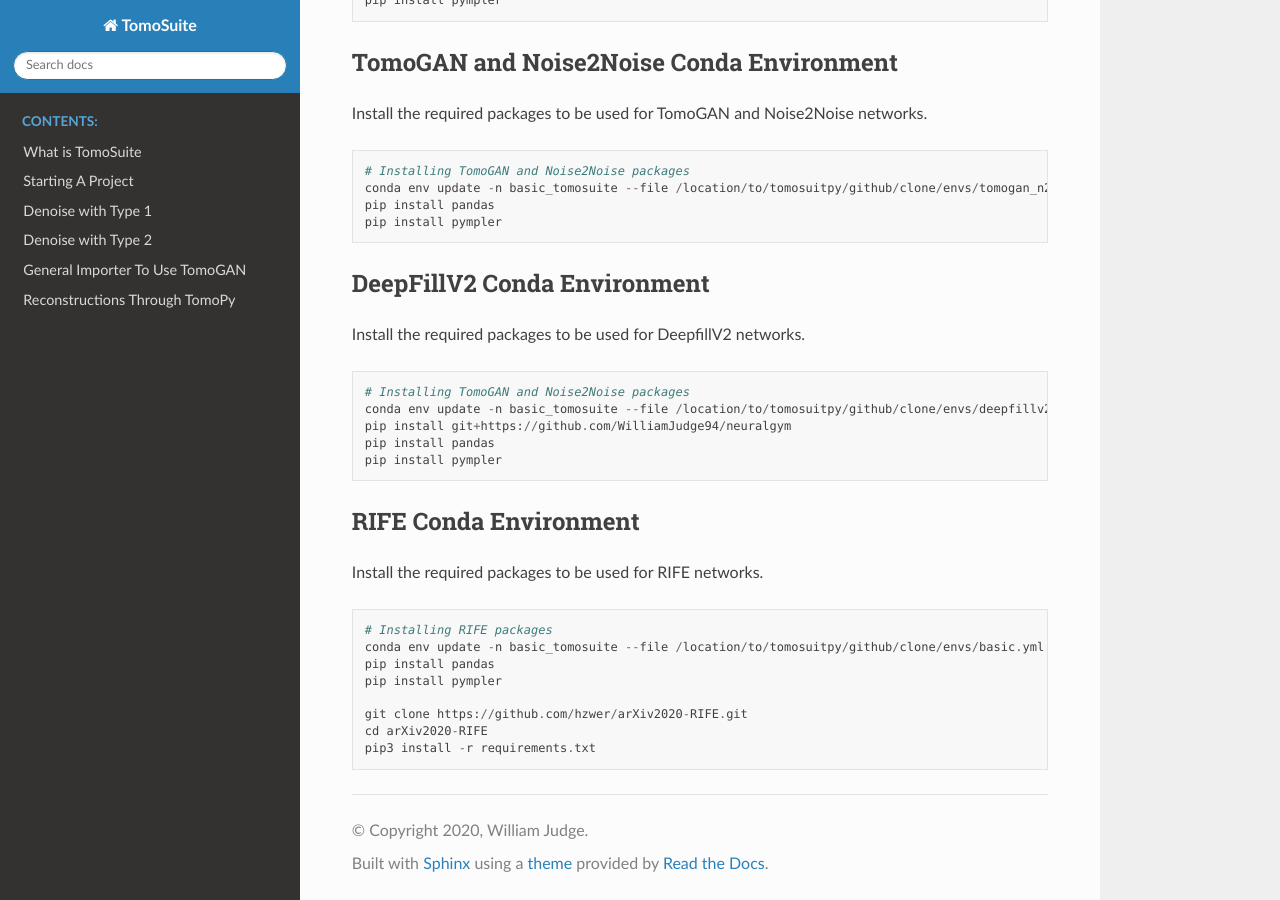
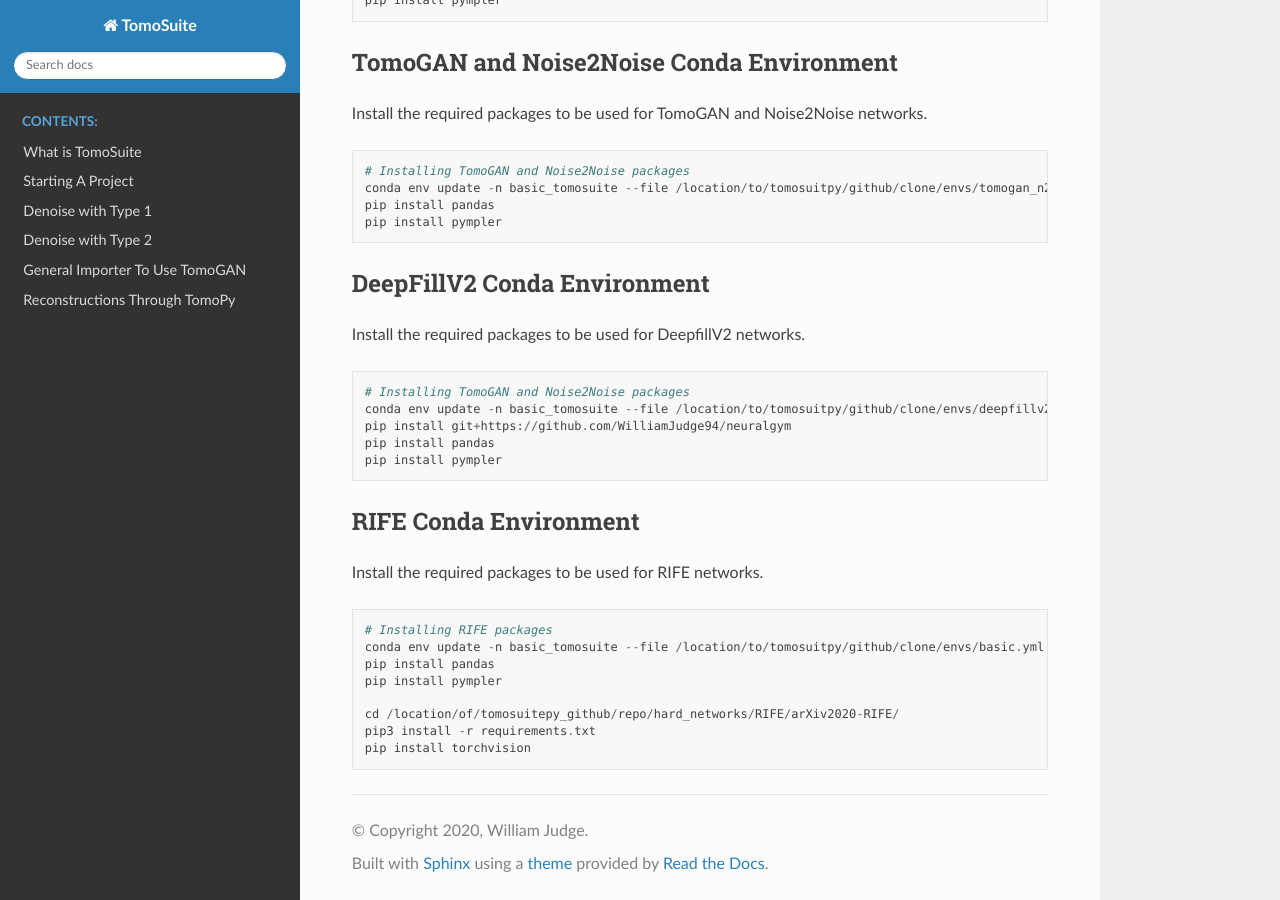
Before and after one commit to WilliamJudge94/tomosuitepy, a Sphinx documentation site: the page built from docs/00_installation.rst, in a window 1280 px wide and 900 px high, scrolled down 664 px. Built offline with Sphinx 7.4.7 and the Read the Docs theme 2.0.0, drawn with Linux system fonts in a browser that asks for light colours.

Commit message:
Updating docs installation

```diff
--- a/docs/00_installation.rst
+++ b/docs/00_installation.rst
@@ -75,6 +75,6 @@ Install the required packages to be used for RIFE networks.
     pip install pandas
     pip install pympler
 
-    git clone https://github.com/hzwer/arXiv2020-RIFE.git
-    cd arXiv2020-RIFE
+    cd /location/of/tomosuitepy_github/repo/hard_networks/RIFE/arXiv2020-RIFE/
     pip3 install -r requirements.txt
+    pip install torchvision
```
